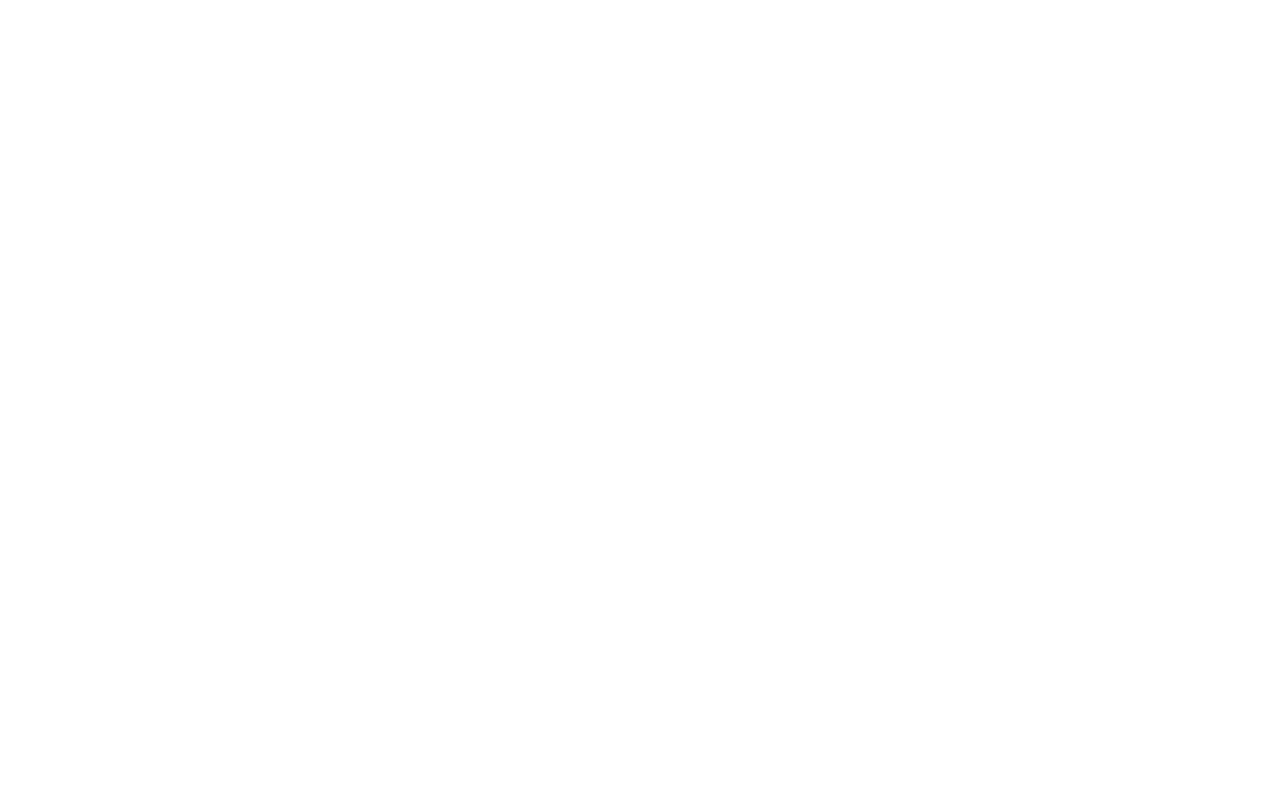
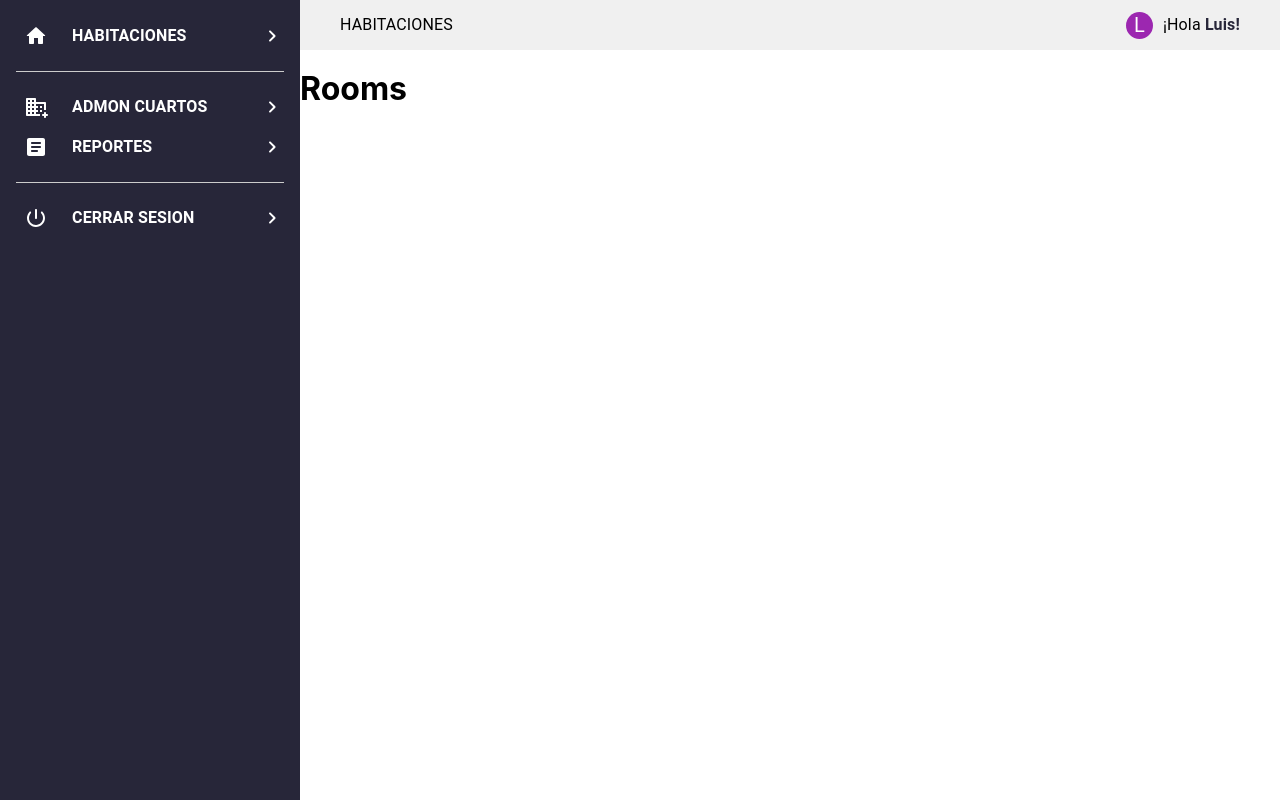
Before and after one commit to Pethofreed/hotel-web-app, a React (Create React App) app: page /dashboard in a window 1280 px wide. Before the commit this address had no page. Built offline with nearby package versions, Linux system fonts and the light colour scheme.

Commit message:
some routes and pages were added

```diff
--- a/package.json
+++ b/package.json
@@ -14,6 +14,7 @@
     "react-dom": "^18.2.0",
     "react-router-dom": "^6.4.3",
     "react-scripts": "5.0.1",
+    "tss-react": "^4.4.4",
     "web-vitals": "^2.1.4"
   },
   "scripts": {
--- a/src/App.js
+++ b/src/App.js
@@ -5,7 +5,10 @@ import {
   Route,
   Routes
   } from 'react-router-dom';
+  import Rooms from '../src/pages/Rooms';
 import Signin from '../src/pages/SignIn';
+import Dashboard from '../src/pages/Dashboard';
+import ManageRooms from '../src/pages/ManageRooms';
 
 function App() {
   return (
@@ -13,6 +16,11 @@ function App() {
       <Routes>
         <Route path="/" element={<Signin />} />
         <Route path="/signin" element={<Signin />} />
+        <Route path="/dashboard/*" element={<Dashboard />}>
+          <Route path="*" element={<Rooms />} />
+          <Route path="rooms" element={<Rooms />} />
+          <Route path="manage-rooms" element={<ManageRooms />} />
+        </Route>
       </Routes>
     </Router>
   );
--- /dev/null
+++ b/src/components/InfoBar/index.jsx
@@ -0,0 +1,54 @@
+import { Box, Typography } from "@mui/material";
+import { makeStyles } from 'tss-react/mui';
+import Avatar from '@mui/material/Avatar';
+
+const useStyles = makeStyles()((theme) => ({
+  container: {
+    display: 'flex',
+    width: '100%',
+    height: '50px',
+    backgroundColor: '#F0f0f0',
+    justifyContent: 'space-between',
+    alignItems: 'center',
+    padding: '0 40px',
+    boxSizing: 'border-box',
+  },
+  spanName: {
+    color: '#272639',
+    fontWeight: 'bold',
+  },
+}));
+
+const InfoBar = () => {
+
+  const { classes } = useStyles();
+  const currentSection = 'HABITACIONES';
+
+  return (
+    <Box className={classes.container}>
+      <Box>
+        <Typography>
+          {currentSection}
+        </Typography>
+      </Box>
+      <Box
+        sx={{
+          display: 'flex',
+          alignItems: 'center',
+          gap: '10px',
+        }}
+      >
+        <Avatar
+          sx={{ width: 27, height: 27, bgcolor: '#9c27b0', }}
+        >
+          L
+        </Avatar>
+        <Typography component="div">
+          ¡Hola <span className={classes.spanName}>Luis!</span>
+        </Typography>
+      </Box>
+    </Box>
+  )
+}
+
+export default InfoBar;
--- /dev/null
+++ b/src/components/SideBar/index.jsx
@@ -0,0 +1,113 @@
+import { makeStyles } from 'tss-react/mui';
+import { Box, Typography } from "@mui/material";
+import IconButton from '@mui/material/IconButton';
+import HomeRoundedIcon from '@mui/icons-material/HomeRounded';
+import ArticleRoundedIcon from '@mui/icons-material/ArticleRounded';
+import DomainAddRoundedIcon from '@mui/icons-material/DomainAddRounded';
+import PowerSettingsNewRoundedIcon from '@mui/icons-material/PowerSettingsNewRounded';
+import KeyboardArrowRightRoundedIcon from '@mui/icons-material/KeyboardArrowRightRounded';
+import { useNavigate } from 'react-router-dom';
+
+const useStyles = makeStyles()((theme) => ({
+  navSection: {
+    display: 'flex',
+    justifyContent: 'space-between',
+    color: theme.palette.common.white,
+    cursor: 'pointer',
+    alignItems: 'center',
+    p: theme.spacing(1),
+  },
+  flexInline: {
+    display: 'flex',
+    alignItems: 'center',
+    gap: theme.spacing(2),
+  },
+  divider: {
+    marginTop: 15,
+    marginBottom: 15,
+    width: '100%',
+    height: '1px',
+    backgroundColor: '#ccc',
+  },
+  boldText: {
+    fontWeight: 'bold',
+  },
+  iconButtonColor: {
+    color: theme.palette.common.white,
+    '&:hover': {
+      backgroundColor: '#bbb'
+    }
+  },
+}));
+
+const SideBar = () => {
+  const { classes } = useStyles();
+  const navigate = useNavigate();
+  return (
+    <Box
+      sx={{
+        width: '300px',
+        height: '100vh',
+        bgcolor: '#272639',
+        display: 'flex',
+        flexDirection: 'column',
+        boxSizing: 'border-box',
+        p: 2,
+      }}
+    >
+      <Box className={classes.navSection} onClick={() => navigate('rooms')}>
+        <Box className={classes.flexInline}>
+          <IconButton className={classes.iconButtonColor}>
+            <HomeRoundedIcon />
+          </IconButton>
+          <Typography className={classes.boldText}>
+            HABITACIONES
+          </Typography>
+        </Box>
+        <KeyboardArrowRightRoundedIcon />
+      </Box>
+
+      <Box className={classes.divider} />
+
+      <Box className={classes.navSection} onClick={() => navigate('manage-rooms')}>
+        <Box className={classes.flexInline}>
+          <IconButton className={classes.iconButtonColor}>
+            <DomainAddRoundedIcon />
+          </IconButton>
+          <Typography className={classes.boldText}>
+            ADMON CUARTOS
+          </Typography>
+        </Box>
+        <KeyboardArrowRightRoundedIcon />
+      </Box>
+
+      <Box className={classes.navSection}>
+        <Box className={classes.flexInline}>
+          <IconButton className={classes.iconButtonColor}>
+            <ArticleRoundedIcon />
+          </IconButton>
+          <Typography className={classes.boldText}>
+            REPORTES
+          </Typography>
+        </Box>
+        <KeyboardArrowRightRoundedIcon />
+      </Box>
+
+      <Box className={classes.divider} />
+
+      <Box className={classes.navSection}>
+        <Box className={classes.flexInline}>
+          <IconButton className={classes.iconButtonColor}>
+            <PowerSettingsNewRoundedIcon />
+          </IconButton>
+          <Typography className={classes.boldText}>
+            CERRAR SESION
+          </Typography>
+        </Box>
+        <KeyboardArrowRightRoundedIcon />
+      </Box>
+    </Box>
+  )
+}
+
+export default SideBar;
--- /dev/null
+++ b/src/pages/Dashboard/index.jsx
@@ -0,0 +1,30 @@
+import { Box } from "@mui/material";
+import { Outlet } from "react-router-dom";
+import SideBar from "../../components/SideBar";
+import InfoBar from "../../components/InfoBar";
+
+const Dashboard = () => {
+  return (
+    <Box
+      sx={{
+        display: 'flex',
+      }}
+    >
+      <Box>
+        <SideBar />
+      </Box>
+      <Box
+        sx={{
+          width: '100%',
+          display: 'flex',
+          flexDirection: 'column',
+        }}
+      >
+        <InfoBar />
+        <Outlet />
+      </Box>
+    </Box>
+  )
+}
+
+export default Dashboard;
--- /dev/null
+++ b/src/pages/ManageRooms/index.jsx
@@ -0,0 +1,7 @@
+const ManageRooms = () => {
+  return (
+    <h1>Manage Rooms!</h1>
+  )
+}
+
+export default ManageRooms;
--- /dev/null
+++ b/src/pages/Rooms/index.jsx
@@ -0,0 +1,7 @@
+const Rooms = () => {
+  return (
+    <h1>Rooms</h1>
+  )
+}
+
+export default Rooms;
```
Also changed, not shown: 1 other file (tests, documents, lock files or other folders).
